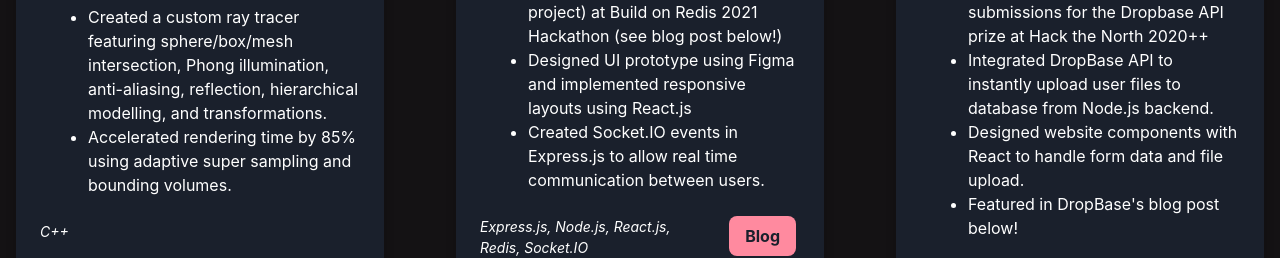
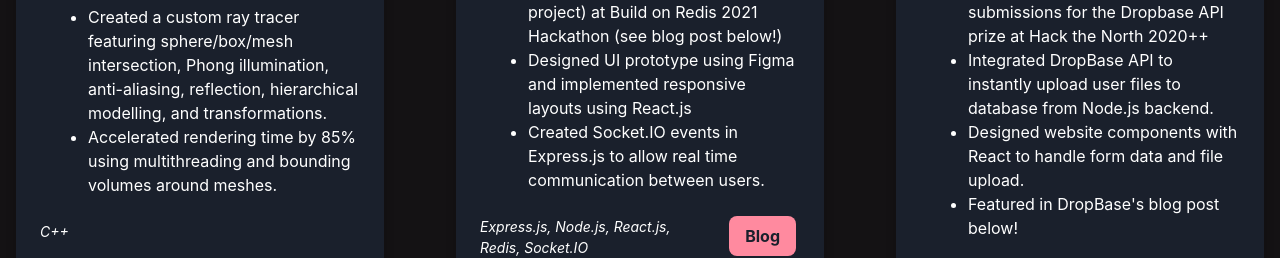
Before and after one commit to LeMichael88/lemichael88.github.io, a React (Create React App) app: page / in a window 1280 px wide. Shown: the part 3944-4202 px from the top of the page. Built offline with nearby package versions, Linux system fonts and the light colour scheme.

Commit message:
Update one line on resume

```diff
--- a/src/components/ProjectGrid.js
+++ b/src/components/ProjectGrid.js
@@ -17,7 +17,7 @@ const projects = [
       'A custom ray tracing framework capable of rendering modelled scenes and is easily extensible.',
     text: [
       'Created a custom ray tracer featuring sphere/box/mesh intersection, Phong illumination, anti-aliasing, reflection, hierarchical modelling, and transformations.',
-      'Accelerated rendering time by 85% using adaptive super sampling and bounding volumes.',
+      'Accelerated rendering time by 85% using multithreading and bounding volumes around meshes.',
     ],
     stack: 'C++',
     devpost: null,
```
Also changed, not shown: 1 other file (tests, documents, lock files or other folders).
